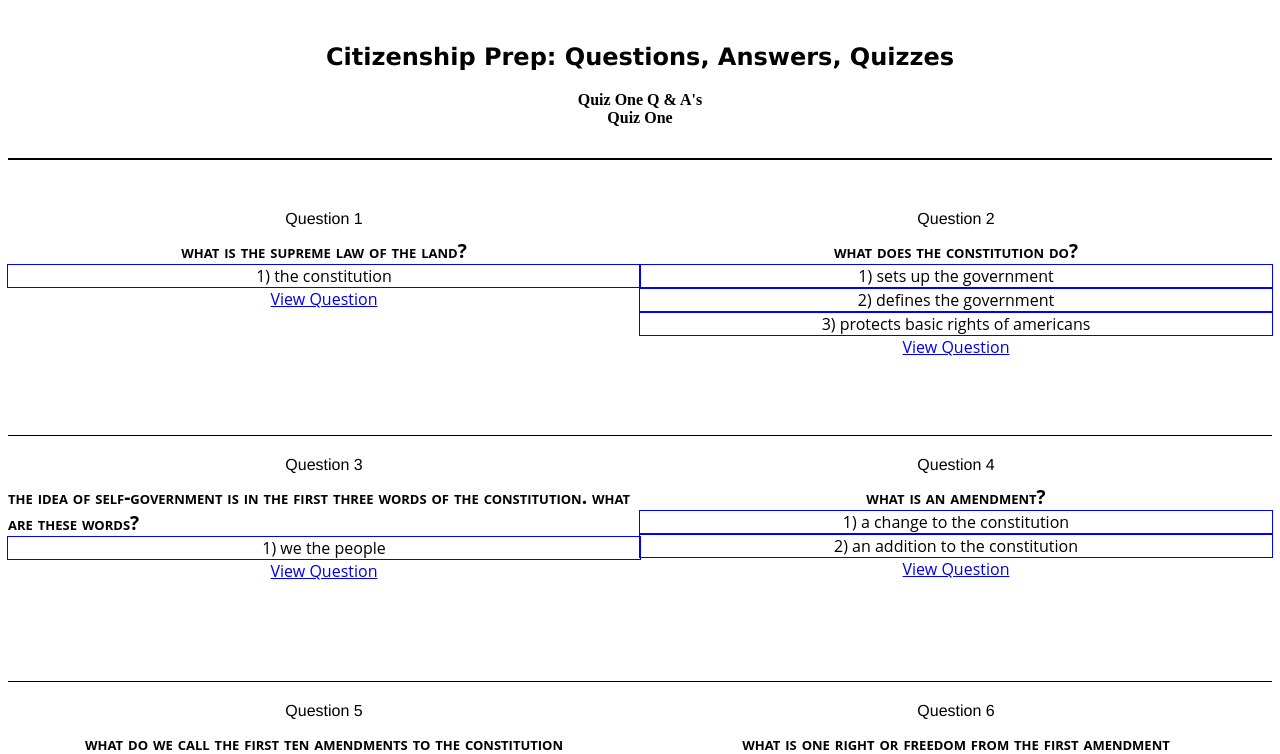
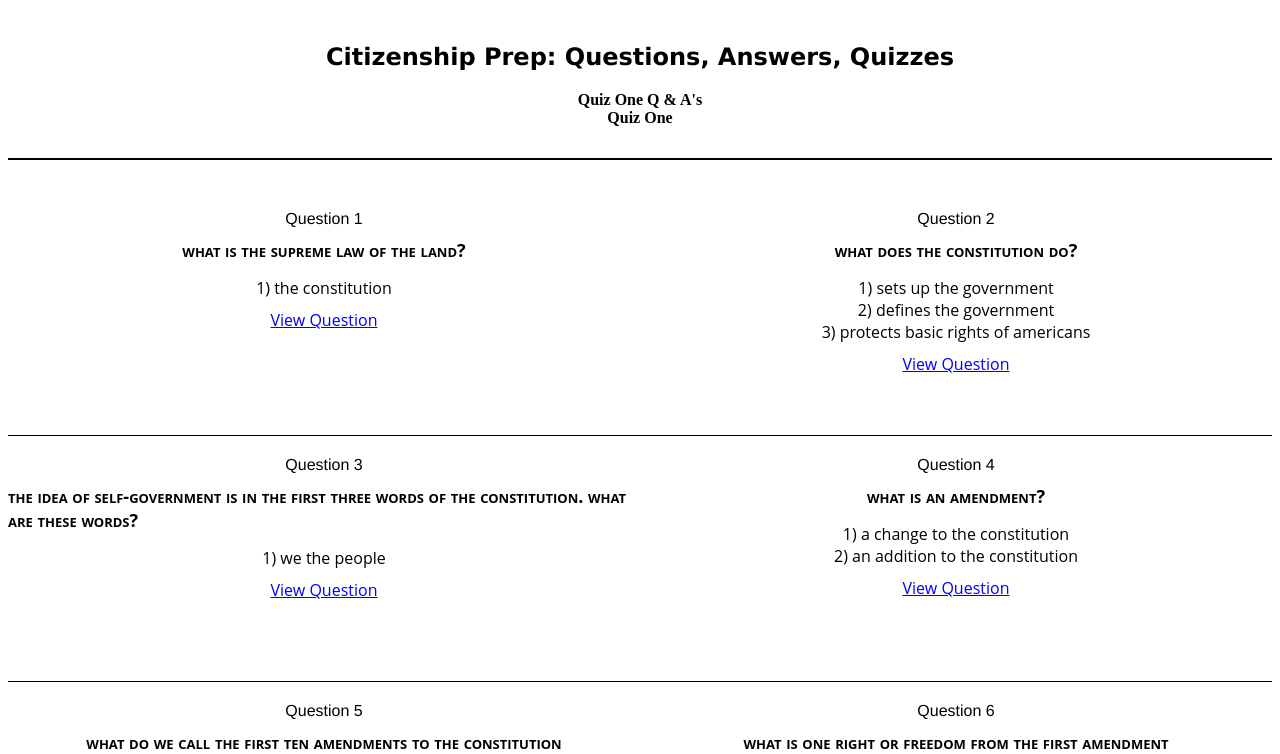
Before and after one commit to mmaustin/citizenship-questions-answers, a React (Create React App) app in the folder citizenship-frontend/: page / in a window 1280 px wide. Shown: the top 754 px of the page. Built offline with nearby package versions, Linux system fonts and the light colour scheme.

Commit message:
added class name to individual question links and added text decoration and top margin

```diff
--- a/citizenship-frontend/src/features/questions/QuestionsList.js
+++ b/citizenship-frontend/src/features/questions/QuestionsList.js
@@ -16,7 +16,7 @@ export const QuestionsList = () => {
 
             ))}
 
-            <Link to={`/questions/${question.id}`}>
+            <Link className='question-link' to={`/questions/${question.id}`}>
             View Question
             </Link>
         </article>
--- a/citizenship-frontend/src/index.css
+++ b/citizenship-frontend/src/index.css
@@ -96,18 +96,24 @@ h2 {
 .question {
     font-variant: small-caps;
     font-weight: bold;
-    font-size: 19px;
+    font-size: 18px;
     display: flex;
     justify-content: center;
     align-items: center;
     flex-flow: row;
+    margin-bottom: 15px;
 }
 
 .answers-div {
-    border: 1px solid blue;
     height:fit-content;
 }
 
 .answers {
     margin: 0;
 }
+
+.question-link {
+    margin-top: 10px;
+    text-decoration: underline;
+    color: blue;
+}
```
